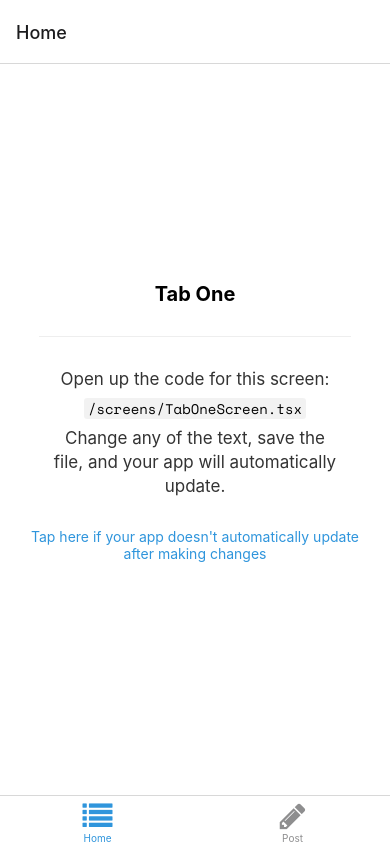
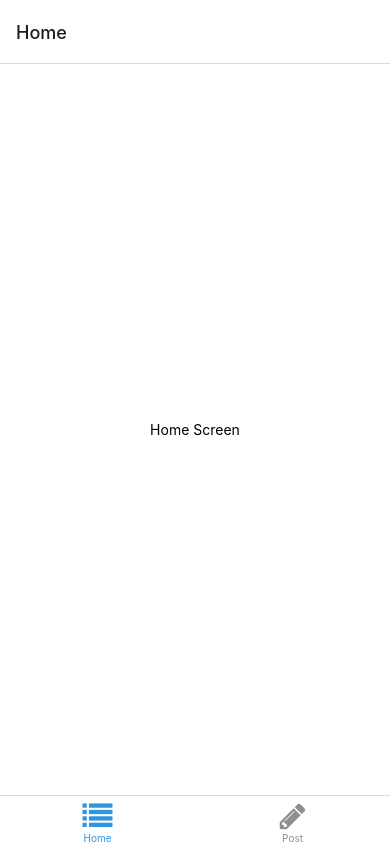
Before and after one commit to vuki656/blub-mobile, a React Native app: screen / in a window 390 px wide. Built offline with nearby package versions, Linux system fonts and the light colour scheme; what expo-linking would draw is missing.

Commit message:
ref: clean up screen components

```diff
--- a/src/components/EditScreenInfo.tsx
+++ /dev/null
@@ -1,94 +0,0 @@
-import * as WebBrowser from 'expo-web-browser'
-import {
-    StyleSheet,
-    TouchableOpacity,
-} from 'react-native'
-
-import { Colors } from '../shared/constants'
-
-import { MonoText } from './StyledText'
-import {
-    Text,
-    View,
-} from './Themed'
-
-export const EditScreenInfo = ({ path }: { path: string }) => {
-    return (
-        <View>
-            <View style={styles.getStartedContainer}>
-                <Text
-                    darkColor="rgba(255,255,255,0.8)"
-                    lightColor="rgba(0,0,0,0.8)"
-                    style={styles.getStartedText}
-                >
-                    Open up the code for this screen:
-                </Text>
-                <View
-                    darkColor="rgba(255,255,255,0.05)"
-                    lightColor="rgba(0,0,0,0.05)"
-                    style={[styles.codeHighlightContainer, styles.homeScreenFilename]}
-                >
-                    <MonoText>
-                        {path}
-                    </MonoText>
-                </View>
-                <Text
-                    darkColor="rgba(255,255,255,0.8)"
-                    lightColor="rgba(0,0,0,0.8)"
-                    style={styles.getStartedText}
-                >
-                    Change any of the text, save the file, and your app will automatically update.
-                </Text>
-            </View>
-            <View style={styles.helpContainer}>
-                <TouchableOpacity
-                    onPress={handleHelpPress}
-                    style={styles.helpLink}
-                >
-                    <Text
-                        lightColor={Colors.light.tint}
-                        style={styles.helpLinkText}
-                    >
-                        Tap here if your app doesn't automatically update after making changes
-                    </Text>
-                </TouchableOpacity>
-            </View>
-        </View>
-    )
-}
-
-function handleHelpPress() {
-    void WebBrowser.openBrowserAsync(
-        'https://docs.expo.io/get-started/create-a-new-app/#opening-the-app-on-your-phonetablet'
-    )
-}
-
-const styles = StyleSheet.create({
-    codeHighlightContainer: {
-        borderRadius: 3,
-        paddingHorizontal: 4,
-    },
-    getStartedContainer: {
-        alignItems: 'center',
-        marginHorizontal: 50,
-    },
-    getStartedText: {
-        fontSize: 17,
-        lineHeight: 24,
-        textAlign: 'center',
-    },
-    helpContainer: {
-        alignItems: 'center',
-        marginHorizontal: 20,
-        marginTop: 15,
-    },
-    helpLink: {
-        paddingVertical: 15,
-    },
-    helpLinkText: {
-        textAlign: 'center',
-    },
-    homeScreenFilename: {
-        marginVertical: 7,
-    },
-})
--- a/src/components/StyledText.tsx
+++ b/src/components/StyledText.tsx
@@ -1,7 +1,7 @@
 import type { TextProps } from './Themed'
 import { Text } from './Themed'
 
-export function MonoText(props: TextProps) {
+export const MonoText = (props: TextProps) => {
     return (
         <Text
             {...props}
--- a/src/components/Themed.tsx
+++ b/src/components/Themed.tsx
@@ -11,10 +11,10 @@ import {
 import { Colors } from '../shared/constants'
 import { useColorScheme } from '../shared/hooks'
 
-export function useThemeColor(
+export const useThemeColor = (
     props: { dark?: string, light?: string },
     colorName: keyof typeof Colors.dark & keyof typeof Colors.light
-) {
+) => {
     const theme = useColorScheme()
     const colorFromProps = props[theme]
 
@@ -33,7 +33,7 @@ type ThemeProps = {
 export type TextProps = DefaultText['props'] & ThemeProps
 export type ViewProps = DefaultView['props'] & ThemeProps
 
-export function Text(props: TextProps) {
+export const Text = (props: TextProps) => {
     const { darkColor, lightColor, style, ...otherProps } = props
 
     const color = useThemeColor({ dark: darkColor, light: lightColor }, 'text')
@@ -46,7 +46,7 @@ export function Text(props: TextProps) {
     )
 }
 
-export function View(props: ViewProps) {
+export const View = (props: ViewProps) => {
     const { darkColor, lightColor, style, ...otherProps } = props
     const backgroundColor = useThemeColor({ dark: darkColor, light: lightColor }, 'background')
 
--- a/src/components/index.ts
+++ b/src/components/index.ts
@@ -1,3 +1,2 @@
-export * from './EditScreenInfo'
 export * from './StyledText'
 export * from './Themed'
--- a/src/screens/CreatePostScreen.tsx
+++ b/src/screens/CreatePostScreen.tsx
@@ -1,6 +1,5 @@
 import { StyleSheet } from 'react-native'
 
-import { EditScreenInfo } from '../components'
 import {
     Text,
     View,
@@ -9,15 +8,9 @@ import {
 export const CreatePostScreen = () => {
     return (
         <View style={styles.container}>
-            <Text style={styles.title}>
-                Tab Two
+            <Text>
+                Create Post Screen
             </Text>
-            <View
-                darkColor="rgba(255,255,255,0.1)"
-                lightColor="#eee"
-                style={styles.separator}
-            />
-            <EditScreenInfo path="/screens/TabTwoScreen.tsx" />
         </View>
     )
 }
@@ -28,13 +21,4 @@ const styles = StyleSheet.create({
         flex: 1,
         justifyContent: 'center',
     },
-    separator: {
-        height: 1,
-        marginVertical: 30,
-        width: '80%',
-    },
-    title: {
-        fontSize: 20,
-        fontWeight: 'bold',
-    },
 })
--- a/src/screens/HomeScreen.tsx
+++ b/src/screens/HomeScreen.tsx
@@ -1,6 +1,5 @@
 import { StyleSheet } from 'react-native'
 
-import { EditScreenInfo } from '../components'
 import {
     Text,
     View,
@@ -9,15 +8,9 @@ import {
 export const HomeScreen = () => {
     return (
         <View style={styles.container}>
-            <Text style={styles.title}>
-                Tab One
+            <Text>
+                Home Screen
             </Text>
-            <View
-                darkColor="rgba(255,255,255,0.1)"
-                lightColor="#eee"
-                style={styles.separator}
-            />
-            <EditScreenInfo path="/screens/TabOneScreen.tsx" />
         </View>
     )
 }
@@ -28,13 +21,4 @@ const styles = StyleSheet.create({
         flex: 1,
         justifyContent: 'center',
     },
-    separator: {
-        height: 1,
-        marginVertical: 30,
-        width: '80%',
-    },
-    title: {
-        fontSize: 20,
-        fontWeight: 'bold',
-    },
 })
--- a/src/shared/hooks/useCachedResources.ts
+++ b/src/shared/hooks/useCachedResources.ts
@@ -11,7 +11,7 @@ export const useCachedResources = () => {
 
     // Load any resources or data that we need prior to rendering the app
     useEffect(() => {
-        async function loadResourcesAndDataAsync() {
+        const loadResourcesAndDataAsync = async () => {
             try {
                 void SplashScreen.preventAutoHideAsync()
 
```
